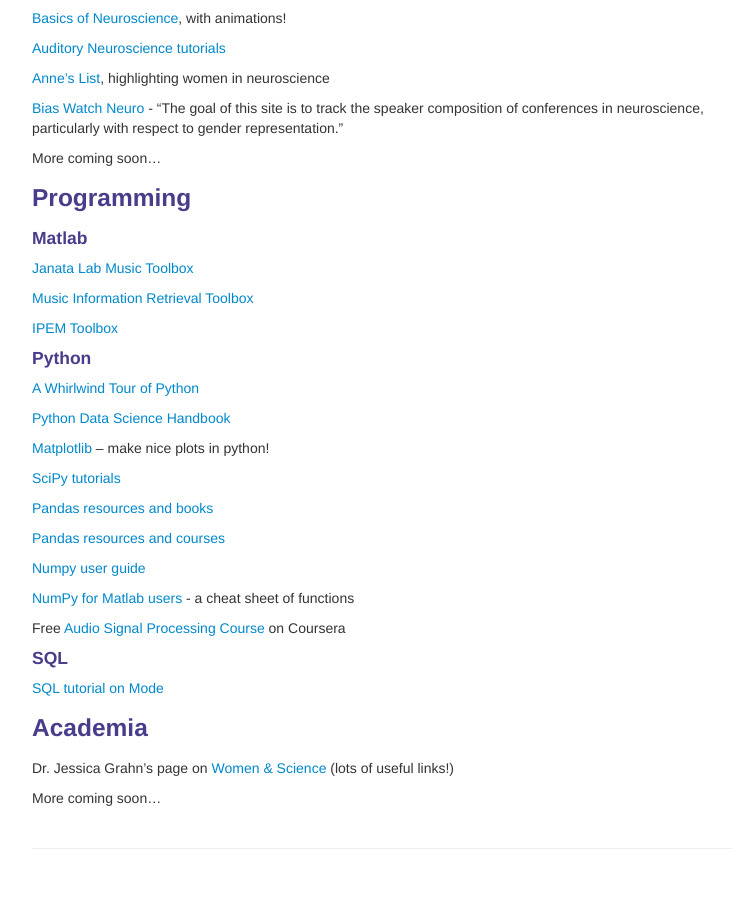
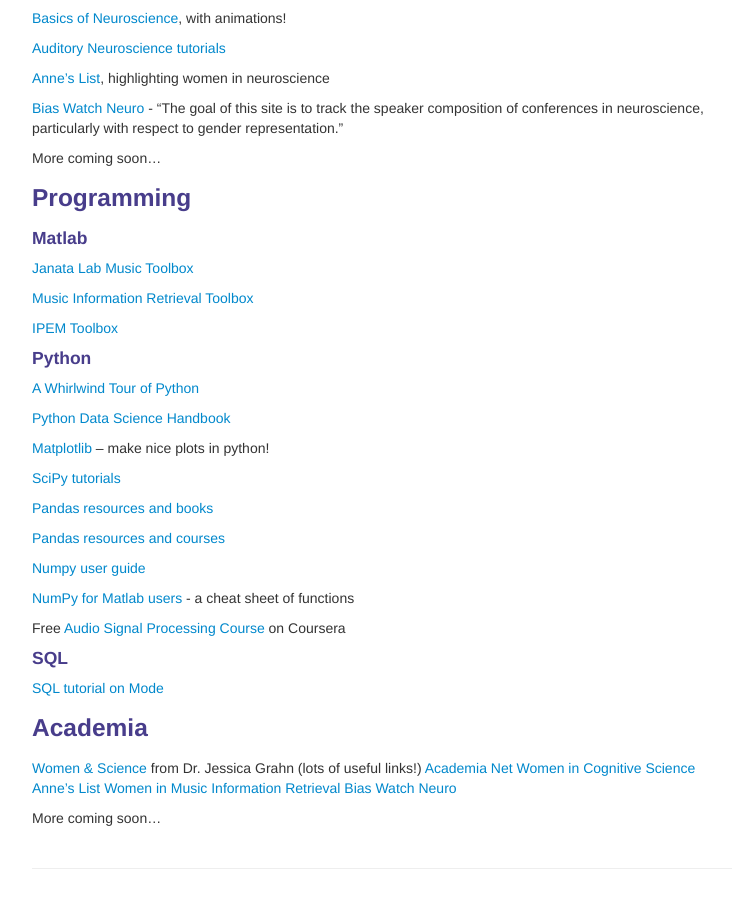
Before and after one commit to lkfink/lkfink.github.io, a Jekyll site: the page built from pages/resources.md, in a window 1280 px wide and 900 px high, scrolled down 586 px. Shown: the whole window, without its empty margins (258-992 px from the left). Built offline with Jekyll 4.4.1, drawn with Linux system fonts in a browser that asks for light colours.

Commit message:
add academia resources

```diff
--- a/pages/resources.md
+++ b/pages/resources.md
@@ -90,6 +90,11 @@
 
 ### <a name="music"></a>Academia
 
-Dr. Jessica Grahn's page on [Women & Science](http://www.jessicagrahn.com/women--science.html){:target="_blank"} (lots of useful links!)
+[Women & Science](http://www.jessicagrahn.com/women--science.html){:target="_blank"} from Dr. Jessica Grahn (lots of useful links!)
+[Academia Net](http://www.academia-net.org/project/){:target="_blank"}
+[Women in Cognitive Science](http://womenincogsci.org/){:target="_blank"}
+[Anne's List](https://anneslist.net/){:target="_blank"}
+[Women in Music Information Retrieval](http://www.ismir.net/wimir.html){:target="_blank"}
+[Bias Watch Neuro](https://biaswatchneuro.com/){:target="_blank"}
 
 More coming soon...
```
